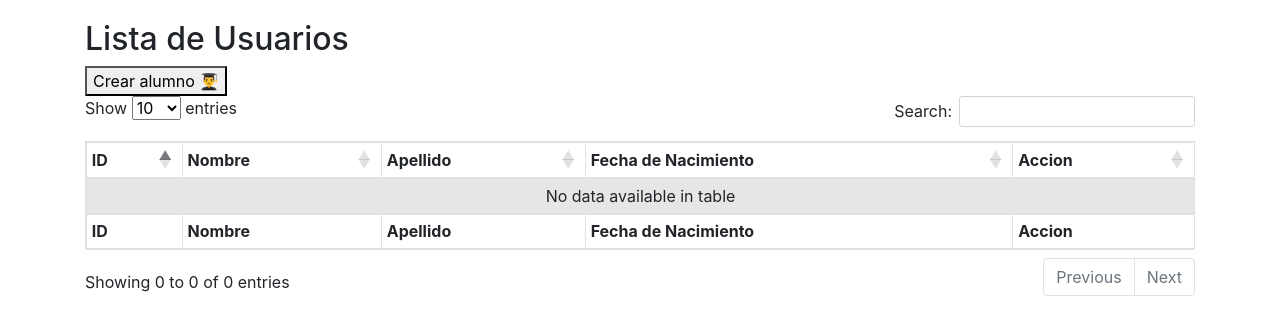
After one commit to LucasDLabo/DesarrolloWeb_SanPablo, a PHP site: page /indexAlumno.view.php in a window 1280 px wide. The commit adds this page. Shown: the top 335 px of the page. Run offline with PHP 8.4, Linux system fonts and the light colour scheme; data that the repository does not hold is empty; some libraries are stand-ins or nearby versions.

Commit message:
Creacion de la View de la tabla de alumnos

```diff
--- a/POO/AlumnoHTML/Views/createAlumno.view.php
+++ b/POO/AlumnoHTML/Views/createAlumno.view.php
@@ -6,6 +6,9 @@
     <title>Crear Alumno</title>
 </head>
 <body>
+    <button>
+        <a href="indexAlumno.php" style="text-decoration: none; color:black; font-size:17px">Ver alumnos 📃</a>
+    </button>
 
     <h1>Ingrese los datos del alumno✍</h1>
 
--- /dev/null
+++ b/POO/AlumnoHTML/Views/indexAlumno.view.php
@@ -0,0 +1,111 @@
+<!DOCTYPE html>
+<html lang="en">
+
+<head>
+    <meta charset="utf-8">
+    <meta name="viewport" content="width=device-width, initial-scale=1, shrink-to-fit=no">
+    <title>DataTables Server-side procesado con PHP y MYSQL</title>
+    <!-- DataTables CSS library -->
+
+    <link rel="stylesheet" href="https://cdnjs.cloudflare.com/ajax/libs/twitter-bootstrap/4.5.2/css/bootstrap.css" />
+    <link rel="stylesheet" href="https://cdn.datatables.net/1.11.3/css/dataTables.bootstrap4.min.css" />
+
+    <link rel="stylesheet" href="//stackpath.bootstrapcdn.com/bootstrap/4.3.1/css/bootstrap.min.css">
+    <script src="//code.jquery.com/jquery-3.5.1.js"></script>
+    <!-- DataTables JS library -->
+    <script type="text/javascript" src="//cdn.datatables.net/1.11.3/js/jquery.dataTables.min.js"></script>
+    <!-- DataTables JBootstrap -->
+    <script type="text/javascript" src="//cdn.datatables.net/1.11.3/js/dataTables.bootstrap4.min.js"></script>
+    <style type="text/css">
+    .bs-example {
+        margin: 20px;
+    }
+    </style>
+</head>
+
+<body>
+    <div class="bs-example">
+        <div class="container">
+            <div class="row">
+                <div class="col-md-12">
+                    <div class="page-header clearfix">
+                        <h2 class="pull-left">Lista de Usuarios</h2>
+                    </div>
+                    <table id="listaUsuarios" class="table table-sm table-striped table-bordered" style="width:100%">
+                        <thead>
+                            <tr>
+                                <th>ID</th>
+                                <th>Nombre</th>
+                                <th>Apellido</th>
+                                <th>Fecha de Nacimiento</th>
+                                <th>Accion</th>
+                            </tr>
+                        </thead>
+                        <tbody>
+                            <!-- <tr>
+                                <td>1</td>
+                                <td>Nicolás</td>
+                                <td>Rotili</td>
+                                <td>24/06/1993</td>
+                            </tr> -->
+                            <button>
+                                <a href="createAlumno.php" style="text-decoration: none; color: black;">Crear alumno 👨‍🎓</a>
+                            </button>
+
+                            <?php
+                                // Primer Forma
+                                // foreach ($alumnos as $alumnos){
+                                //     echo "<tr>";
+                                //         echo "<td>" . $alumnos->id . "</td>";
+                                //         echo "<td>" . $alumnos->nombre . "</td>";
+                                //         echo "<td>" . $alumnos->apellido . "</td>";
+                                //         echo "<td>" . $alumnos->fecha_nacimiento . "</td>";
+                                //     echo "<tr>";
+                                // }
+
+                                //Segunda Forma
+                                // "<?="  equivale a un <?php echo
+                                foreach ($alumnos as $alumnos) { ?>
+                                    <tr>
+                                        <td><?= $alumnos->id; ?></td>
+                                        <td><?= $alumnos->nombre; ?></td>
+                                        <td><?= $alumnos->apellido; ?></td>
+                                        <td><?= date('d/m/Y', strtotime($alumnos->fecha_nacimiento));  ?></td>
+                                        <td>
+                                            <div>
+                                                <button>
+                                                    <a href="" style="text-decoration: none; color: sienna;">Editar✍️</a>
+                                                </button>
+                                                <button>
+                                                    <a href="" style="text-decoration: none; color: red;">Eliminar❌</a>
+                                                </button>
+                                            </div>
+                                        </td>
+                                    </tr>
+                                <?php }
+
+                                ?>
+
+                        </tbody>
+                        <tfoot>
+                            <tr>
+                                <th>ID</th>
+                                <th>Nombre</th>
+                                <th>Apellido</th>
+                                <th>Fecha de Nacimiento</th>
+                                <th>Accion</th>
+                            </tr>
+                        </tfoot>
+                    </table>
+                </div>
+            </div>
+        </div>
+    </div>
+</body>
+<script>
+$(document).ready(function() {
+    $('#listaUsuarios').DataTable({});
+});
+</script>
+
+</html>
```
Also changed, not shown: POO/AlumnoHTML/Controllers/indexAlumno.php (added, +10 -0 lines), POO/AlumnoHTML/Models/alumno.php (+14 -0 lines), POO/DataTable/index.html (added, +78 -0 lines). Lines whose indentation alone changed are shown as unchanged.
